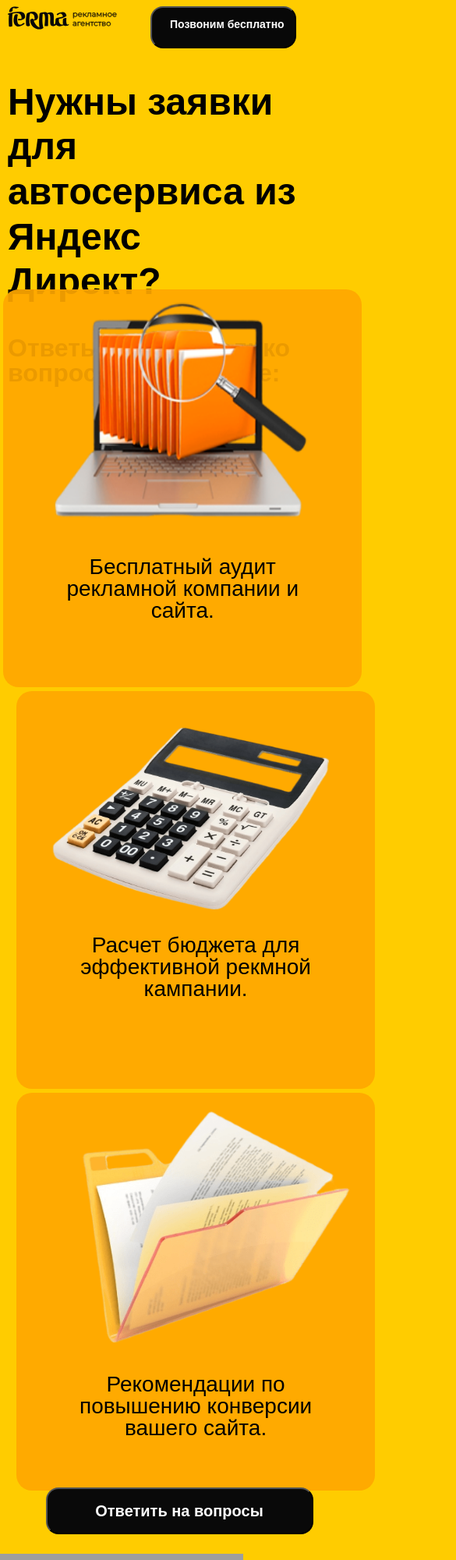
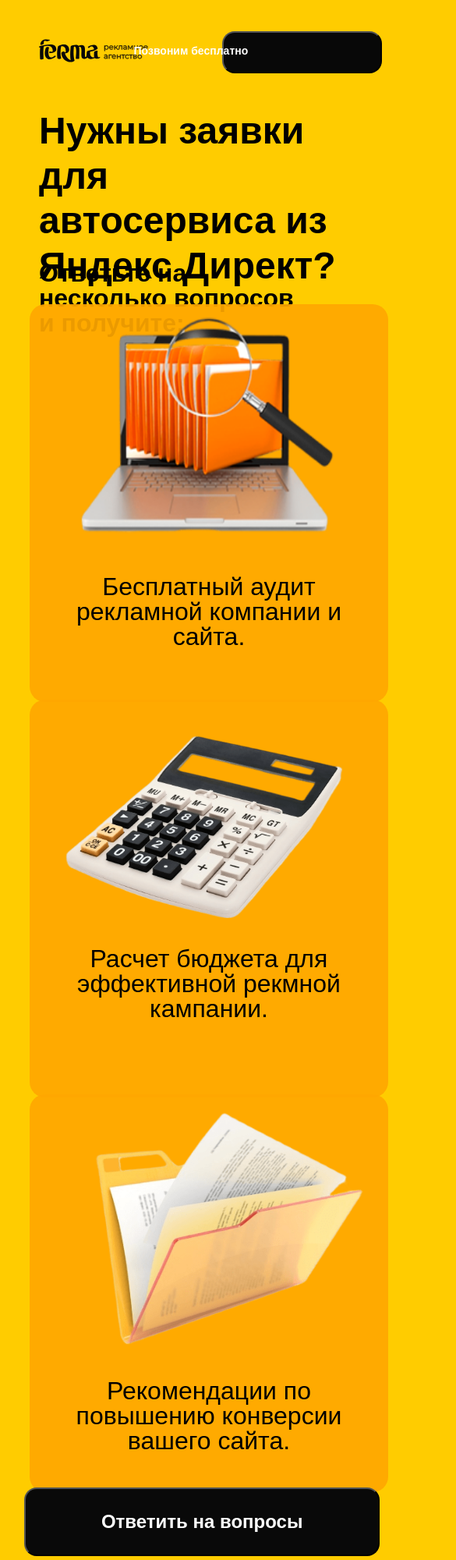
Before and after one commit to MrSpectrum410/Practic, a plain HTML site: page index.html in a window 390 px wide. Shown: the top 2000 px of the page at 78% size, 585 px wide, since content can reach past the window. Drawn offline with Linux system fonts and the light colour scheme; grey boxes are pictures that could not be loaded.

Commit message:
Add files via upload

```diff
--- a/index.css
+++ b/index.css
@@ -66,7 +66,7 @@ margin-right: auto;
     background-position: center;
     background-size: cover;
     width: auto;
-    height: 100vh;
+    height: auto;
 }
 .headertext{
 font-family: sans-serif;
@@ -244,26 +244,249 @@ margin-top: 20px;
         bottom: 0;
         right: 15px;
 }
-@media (max-width: 500px) {
+@media (max-width: 1440px) {
     .svg{
-        top: 236vh;
+        top: 30vh;
+        right: 20vh;
+        position: absolute;
+        width: 300px;
+    }
+    .div1{
+        width: 245px;
+        height: 270px;
+        left: 120px;
+        margin-top: -80px;
+    }
+    .div2{
+        width: 245px;
+        height: 270px;
+        left: 390px;
+        margin-top: -80px;
+    }
+    .div3{
+        width: 245px;
+        height: 270px;
+        left: 660px;
+        margin-top: -80px;
+    }
+    body{
+        margin-left: 10px;
+        margin-right: 10px;
+    }
+    .imgsvg{
+    }
+    .button{
+        width: 187px;
+        height: 54px;
+        font-size: 14px;
+    }
+    h1{
+        width: 760px;
+        font-size: 48px;
+        max-width: 100%;
+        margin-left: 120px;
+        margin-top: 50px;
         position: absolute;
     }
+    .img1{
+        width: 228px;
+        height: 175px;
+    }
+    .img2{
+        width: 195px;
+        height: 135px;
+    }
+    .img3{
+        width: 166px;
+        height: 155px;
+    }
+    .button1{
+        top: 80vh;
+        left: 8vw;
+    }
+    .imgbg{
+        width: 1560px;
+        height: 650px;
+        margin-top: 161px;
+        margin-bottom: -22px;
+        margin-left: 0px;
+    }
+    .a2{
+        position: absolute;
+        top: 6.5vh;
+        right: 17.8vh;
+    }
+    .forms{
+        width: 450px;
+        height: 510px;
+        left: 1vh;
+        top: 20vh;
+    }
+    .textform{
+        margin-top: 0px;
+    }
+    .line{
+        width: 30vh;
+    }
+    .formbutton{
+        width: 30vh;
+    }
+    .text{
+        font-size: 16px;
+        line-height: 16px;
+        max-width: 70%;
+    }
+    h2{
+        margin-left: 120px;
+        position: absolute;
+        margin-top: 200px;
+    }
+    .header{
+        margin-left: 120px;
+        margin-right: 124px;
+        margin-top: 40px;
+    }
+}
+@media (max-width: 1024px) {
+    .svg{
+        top: 23vh;
+        right: 20vh;
+        position: absolute;
+        width: 220px;
+    }
     .div1{
-        top: 44vh;
-        left: 0.5vh;
+        width: 180px;
+        height: 200px;
+        left: 120px;
+        margin-top: -150px;
+    }
+    .div2{
+        width: 180px;
+        height: 200px;
+        left: 320px;
+        margin-top: -150px;
+    }
+    .div3{
+        width: 180px;
+        height: 200px;
+        left: 520px;
+        margin-top: -150px;
+    }
+    body{
+        margin-left: 10px;
+        margin-right: 10px;
+    }
+    .imgsvg{
+        width: 200px;
+    }
+    .button{
+        width: 205px;
+        height: 46px;
+        font-size: 14px;
+    }
+    h1{
+        width: 760px;
+        font-size: 32px;
+        max-width: 50%;
+        margin-left: 120px;
+        margin-top: 45px;
+        position: absolute;
+    }
+    .img1{
+        width: 165px;
+        height: 130px;
+    }
+    .img2{
+        width: 143px;
+        height: 100px;
+    }
+    .img3{
+        width: 120px;
+        height: 114px;
+    }
+    .button1{
+        top: 80vh;
+        left: 11vw;
+        width: 291px;
+        height: 46px;
+    }
+    .imgbg{
+        width: 980px;
+        height: 410px;
+        margin-top: 161px;
+        margin-bottom: -30px;
+        margin-left: 34px;
+    }
+    .a1{
+        font-size: 16px;
+    }
+    .a2{
+        position: absolute;
+        top: 9.5vh;
+        right: 24.8vh;
+    }
+    .forms{
+        width: 450px;
+        height: 510px;
+        left: 1vh;
+        top: 20vh;
+    }
+    .textform{
+        margin-top: 0px;
+    }
+    .line{
+        width: 30vh;
+    }
+    .formbutton{
+        width: 30vh;
+    }
+    .text{
+        font-size: 12px;
+        line-height: 12px;
+        max-width: 72%;
+    }
+    h2{
+        margin-left: 120px;
+        position: absolute;
+        margin-top: 150px;
+        font-size: 20px;
+        line-height: 20px;
+    }
+    .header{
+        margin-left: 120px;
+        margin-right: 124px;
+        margin-top: 50px;
+    }
+    .headertext{
+        font-size: 16px;
+        line-height: 16px;
+    }
+    .headertext2{
+        font-size: 11px;
+        line-height: 2px;
+    }
+}
+@media (max-width: 540px) {
+    .svg{
+        top: 248vh;
+        position: absolute;
+        width: 300px;
+    }
+    .div1{
+        top: 64vh;
+        left: 4.5vh;
         width: 460px;
         height: 510px;
     }
     .div2{
-        top: 105vh;
-        left: 2.5vh;
+        top: 124vh;
+        left: 4.5vh;
         width: 460px;
         height: 510px;
     }
     .div3{
-        top: 166vh;
-        left: 2.5vh;
+        top: 184vh;
+        left: 4.5vh;
         width: 460px;
         height: 510px;
     }
@@ -282,15 +505,17 @@ margin-top: 20px;
         height: 30px;
     }
     .button{
-        width: 187px;
+        width: 205px;
         height: 54px;
-        font-weight: 140px;
         font-size: 14px;
+        margin-top: -10px;
+        margin-left: 75px;
     }
     h1{
         width: 458px;
         font-size: 48px;
         max-width: 100%;
+        margin-left: 40px;
     }
     .img1{
         width: 355px;
@@ -307,19 +532,23 @@ margin-top: 20px;
     }
     .button1{
         top: 226vh;
-        left: 15vw;
+        left: 8vw;
+        width: 456px;
+        height: 88px;
     }
     .imgbg{
-        top: 260vh;
-        right: 0vh;
-        position: absolute;
-        width: auto;
-        height: 75%;
+        margin-top: 2000px;
+        margin-left: -1000px;
+        width: 1740px;
+        height: 780px;
+    }
+    .a1{
+        font-size: 24px;
     }
     .a2{
         position: absolute;
-        top: 2.5vh;
-        right: 3vh;
+        top: 6.5vh;
+        right: 8.5vh;
     }
     .forms{
         width: 450px;
@@ -337,7 +566,18 @@ margin-top: 20px;
         width: 30vh;
     }
     .text{
-        font-size: 28px;
-        line-height: 28px;
+        font-size: 32px;
+        line-height: 32px;
+        max-width: 82%;
+    }
+    .header{
+        margin-left: 40px;
+    }
+    h2{
+        margin-left: 40px;
+        position: absolute;
+        margin-top: 240px;
+        font-size: 32px;
+        line-height: 32px;
     }
 }
```
